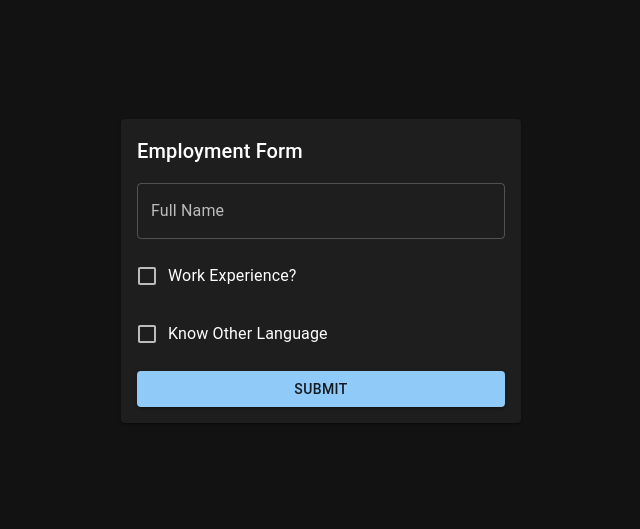
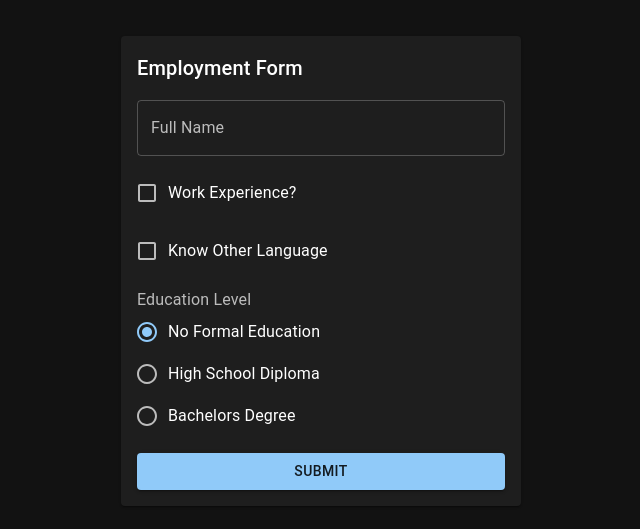
Before and after one commit to im-sanny/dynamic-hook-form, a React (Vite) app: page / in a window 1280 px wide. Shown: the part 129-658 px from the top of the page, without its empty margins (319-959 px from the left). Built offline with nearby package versions, Linux system fonts and the light colour scheme.

Commit message:
add: edcation field added successfully

```diff
--- a/src/App.tsx
+++ b/src/App.tsx
@@ -1,6 +1,6 @@
-import { Button, Checkbox, FormControlLabel, IconButton, TextField } from "@mui/material";
+import { Button, Checkbox, FormControl, FormControlLabel, FormLabel, IconButton, Radio, RadioGroup, TextField } from "@mui/material";
 import { Container } from "./Container";
-import { FieldErrors, SubmitHandler, useFieldArray, useForm, useWatch } from "react-hook-form";
+import { Controller, FieldErrors, SubmitHandler, useFieldArray, useForm, useWatch } from "react-hook-form";
 import { zodResolver } from "@hookform/resolvers/zod";
 import { formDefaultValues, formSchema, FormSchema } from "./formSchema";
 import { AddCircleRounded, DeleteForeverRounded } from "@mui/icons-material";
@@ -21,17 +21,22 @@ function App() {
   const { fields, replace, append, remove } = useFieldArray({ control, name: "languages" })
 
   const fullErrors: FieldErrors<
-    Extract<FormSchema, { hasWorkExperience: true }> &
-    Extract<FormSchema, { knowsOtherLanguages: true }>> = errors;
+    Extract<FormSchema, { hasWorkExperience: true }>> &
+    FieldErrors<Extract<FormSchema, { knowsOtherLanguages: true }>> &
+    FieldErrors<Extract<FormSchema, { educationLevel: 'noFormalEducation' }>> &
+    FieldErrors<Extract<FormSchema, { educationLevel: 'highSchoolDiploma' }>> &
+    FieldErrors<Extract<FormSchema, { educationLevel: 'bachelorsDegree' }>>
+    = errors;
 
   const hasWorkExperience = useWatch({ control, name: "hasWorkExperience" });
   const knowsOtherLanguages = useWatch({ control, name: "knowsOtherLanguages" });
+  const educationLevel = useWatch({ control, name: "educationLevel" })
 
-  useEffect(() =>{
+  useEffect(() => {
     if (knowsOtherLanguages) {
-      replace([{name:""}]);
+      replace([{ name: "" }]);
     }
-  },[knowsOtherLanguages, replace])
+  }, [knowsOtherLanguages, replace])
 
   const onSubmit: SubmitHandler<FormSchema> = (data) => {
     alert(JSON.stringify(data, null, 2))
@@ -84,7 +89,52 @@ function App() {
           >
             <AddCircleRounded />
           </IconButton>
-        </>}
+        </>
+      }
+      <FormControl>
+        <FormLabel>Education Level</FormLabel>
+        <Controller
+          control={control}
+          name="educationLevel"
+          render={({ field }) => (
+            <RadioGroup {...field}>
+              <FormControlLabel
+                value={'noFormalEducation'}
+                control={<Radio />}
+                label="No Formal Education"
+              />
+              <FormControlLabel
+                value={'highSchoolDiploma'}
+                control={<Radio />}
+                label="High School Diploma"
+              />
+              <FormControlLabel
+                value={'bachelorsDegree'}
+                control={<Radio />}
+                label="Bachelors Degree"
+              />
+            </RadioGroup>
+          )}
+        />
+      </FormControl>
+      {educationLevel === 'highSchoolDiploma' && (
+        <TextField
+          {...register("schoolName")}
+          label="School Name"
+          helperText={fullErrors.schoolName?.message}
+          error={!!fullErrors.schoolName}
+        />
+      )}
+
+      {educationLevel === 'bachelorsDegree' && (
+        <TextField
+          {...register("universityName")}
+          label="University Name"
+          helperText={fullErrors.universityName?.message}
+          error={!!fullErrors.universityName}
+        />
+      )}
+
       <Button variant="contained" onClick={handleSubmit(onSubmit)}>
         Submit
       </Button>
--- a/src/formSchema.ts
+++ b/src/formSchema.ts
@@ -24,10 +24,24 @@ const languageKnowledgeSchema = z.discriminatedUnion('knowsOtherLanguages', [
     })
 ])
 
+const educationSchema = z.discriminatedUnion('educationLevel', [
+    z.object({
+        educationLevel: z.literal('noFormalEducation'),
+    }),
+    z.object({
+        educationLevel: z.literal('highSchoolDiploma'),
+        schoolName: z.string().min(1),
+    }),
+    z.object({
+        educationLevel: z.literal('bachelorsDegree'),
+        universityName: z.string().min(1),
+    })
+])
+
 const formSchema = z.object({
     fullName: z.string().min(1),
 }).and(workExperienceScheme)
-    .and(languageKnowledgeSchema)
+    .and(languageKnowledgeSchema).and(educationSchema)
 
 type FormSchema = z.infer<typeof formSchema>;
 
@@ -35,6 +49,7 @@ const formDefaultValues: FormSchema = {
     fullName: "",
     hasWorkExperience: false,
     knowsOtherLanguages: false,
+    educationLevel: 'noFormalEducation',
 }
 
 export { formDefaultValues, formSchema, type FormSchema }
```
